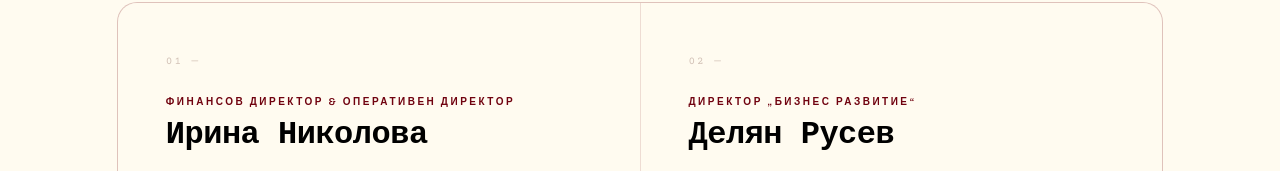
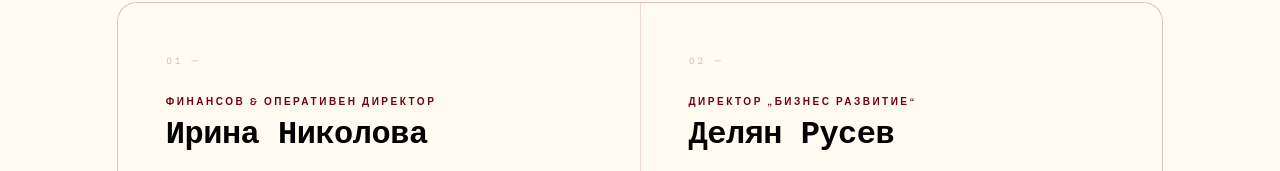
Before and after one commit to irinanikolova58/geroi_official_website, a plain HTML site: page geroi-team.html in a window 1280 px wide. Shown: the part 513-684 px from the top of the page. Drawn offline with nearby package versions, Linux system fonts and the light colour scheme.

Commit message:
Update geroi-team.html

```diff
--- a/geroi-team.html
+++ b/geroi-team.html
@@ -374,7 +374,7 @@ footer {
     <!-- Irina -->
     <div class="team-card">
       <span class="card-number">01 —</span>
-      <span class="card-role">Финансов директор & Оперативен директор</span>
+      <span class="card-role">Финансов & Оперативен директор</span>
       <h2>Ирина Николова</h2>
       <p class="card-bio">Ирина е движещата сила зад ГЕРОЙ. Идеята се ражда от личен опит- като свидетел на хаоса около намирането на кръв в критичен момент. Убедена, че инициятивата може да реши реални проблеми, тя обединява екипа и превръща идеята в платформа. Занимава се с продуктова стратегия, партньорства с болници и визията на проекта.</p>
       <div class="card-meta">
```
